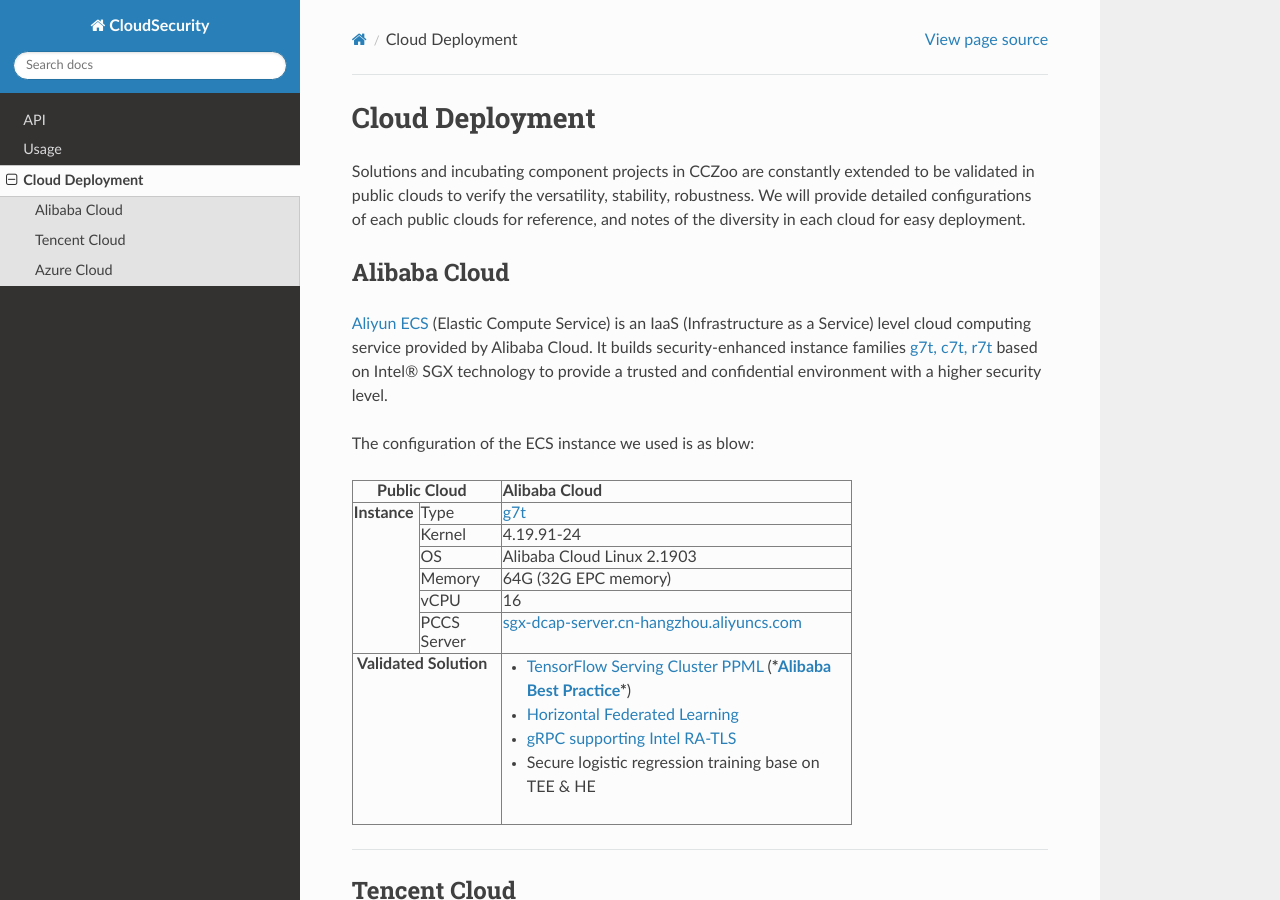
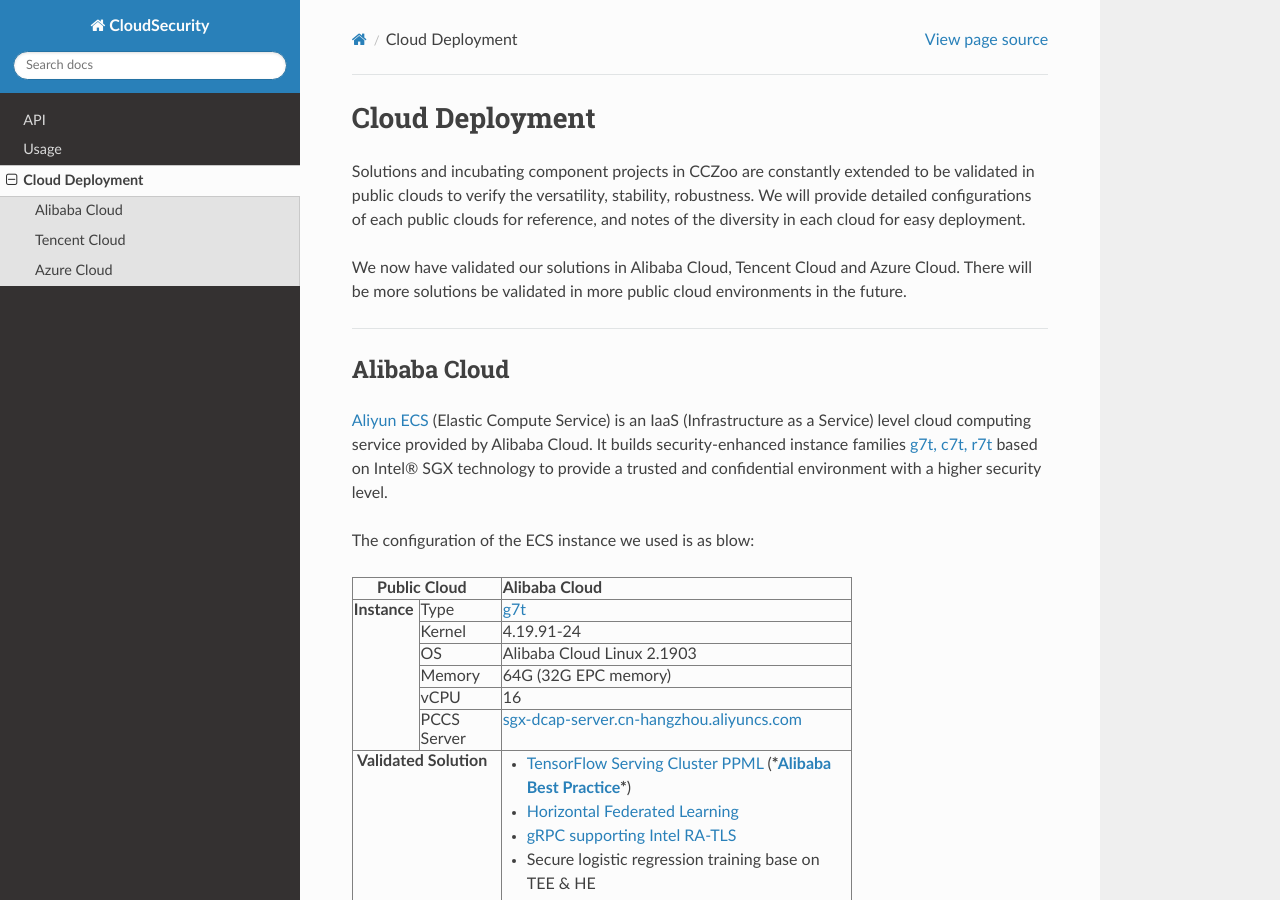
Before and after one commit to RodgerZhu/Cloud_Security, a Sphinx documentation site: the page built from Docs/readdoc/docs/source/cloud.md, in a window 1280 px wide and 900 px high. Built offline with Sphinx 7.4.7 and the Read the Docs theme 2.0.0, drawn with Linux system fonts in a browser that asks for light colours; pages that are not in the unit, such as notebooks, are missing from menus.

Commit message:
Update cloud.md

```diff
--- a/Docs/readdoc/docs/source/cloud.md
+++ b/Docs/readdoc/docs/source/cloud.md
@@ -4,6 +4,12 @@
 be validated in public clouds to verify the versatility, stability, robustness.
 We will provide detailed configurations of each public clouds for reference, and
 notes of the diversity in each cloud for easy deployment.
+
+We now have validated our solutions in Alibaba Cloud, Tencent Cloud and Azure Cloud.
+There will be more solutions be validated in more public cloud environments in the
+future.
+
+---
 
 ## Alibaba Cloud
 
@@ -146,6 +152,8 @@
   </tbody>
 </table>
 
+---
+
 ## Azure Cloud
 
 [Azure confidential computing services](https://azure.microsoft.com/en-us/solutions/confidential-compute/) are
```
